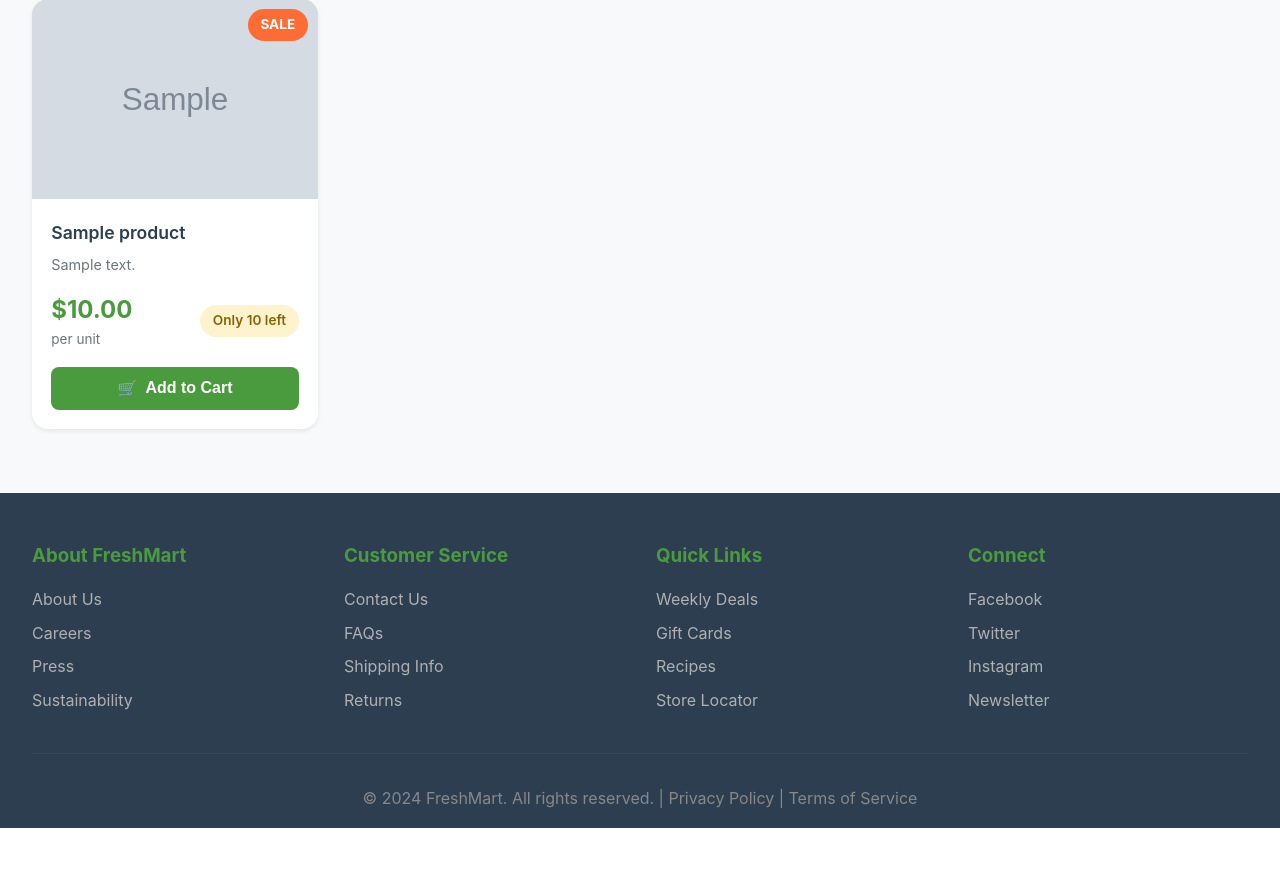
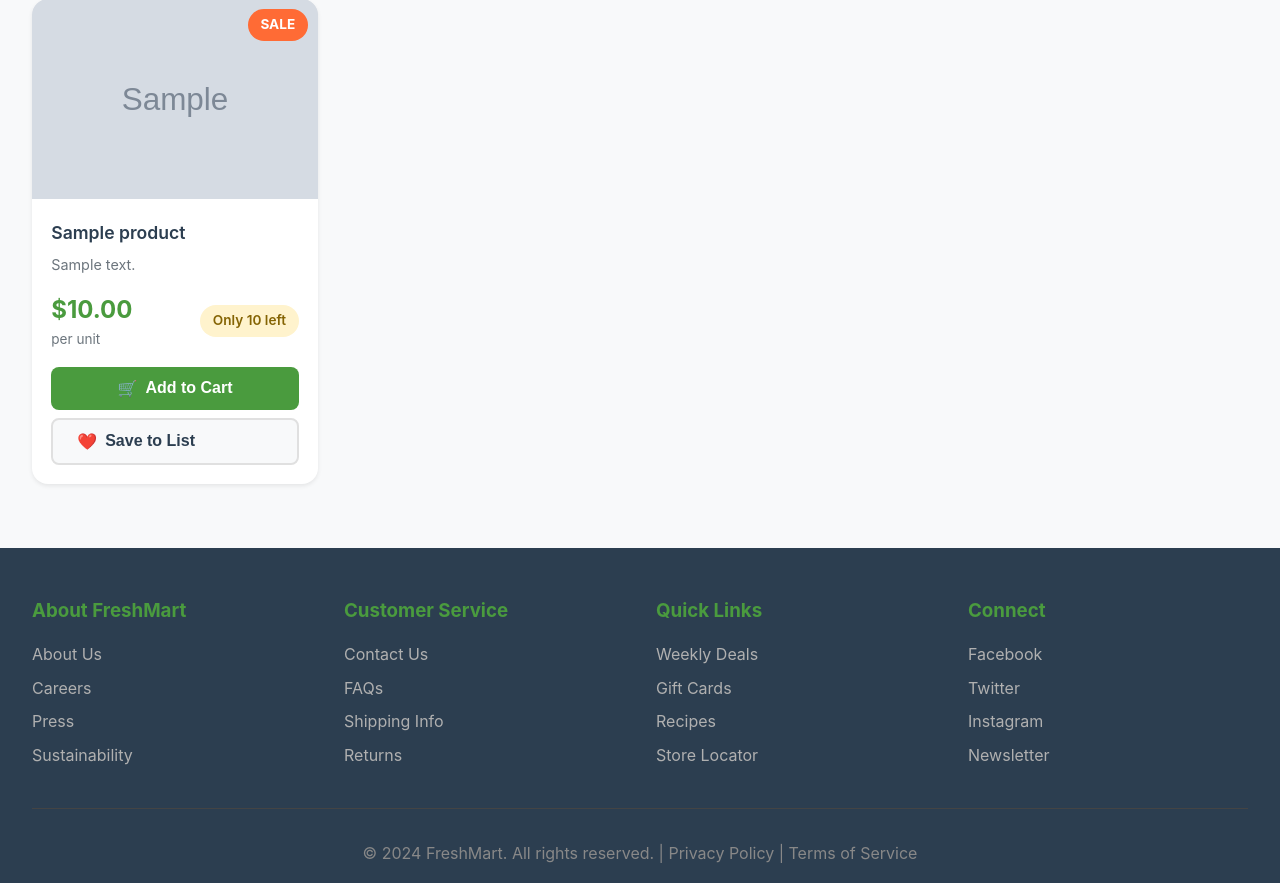
Before and after one commit to Git-cpu17/Point_Of_Sales-system-, a Flask app: template templates/index.html in a window 1280 px wide. Shown: the part 821-1704 px from the top of the page. Before the commit the page ends 1649 px from the top, so only its background shows below. Run offline with Flask 3, Linux system fonts and the light colour scheme; the template is opened without the code that fills it: most values are stand-ins (such as "Sample title", 1, 10 or a date in 2020); grey boxes marked "Sample" are stand-in pictures; data that the repository does not hold is empty; parts of the project's set-up code (start-up, migrations or seed data) failed here and were passed over.

Commit message:
Update index.html

```diff
--- a/templates/index.html
+++ b/templates/index.html
@@ -110,6 +110,7 @@
                     </span>
                   </div>
                   <button class="add-btn" type="button" onclick="addToCart({{ p.ProductID }})"><span>🛒</span><span>Add to Cart</span></button>
+                  <button class="btn secondary" type="button" onclick="addToList({{ p.ProductID }})" style="margin-top:8px;"><span>❤️</span><span>Save to List</span></button>
                 </div>
               </div>
             {% endfor %}
```
